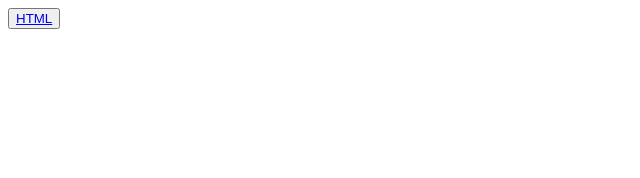
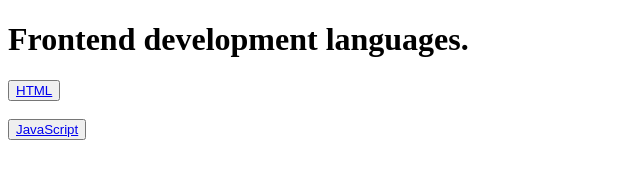
Before and after one commit to yash-162/HTML-Tutorial, a plain HTML site: page index.html in a window 1280 px wide. Shown: the whole page, without its empty margins (0-640 px from the left). Drawn offline with Linux system fonts and the light colour scheme.

Commit message:
updated link

```diff
--- a/index.html
+++ b/index.html
@@ -7,6 +7,10 @@
     <title>HTML, CSS and JavaScript Basics.</title>
 </head>
 <body>
+    <h1>Frontend development languages.</h1>
     <button><a href="HTML Tutorial">HTML</a></button>
+    <br>
+    <br>
+    <button><a href="JavaScript Tutorial">JavaScript</a></button>
 </body>
 </html>
```
